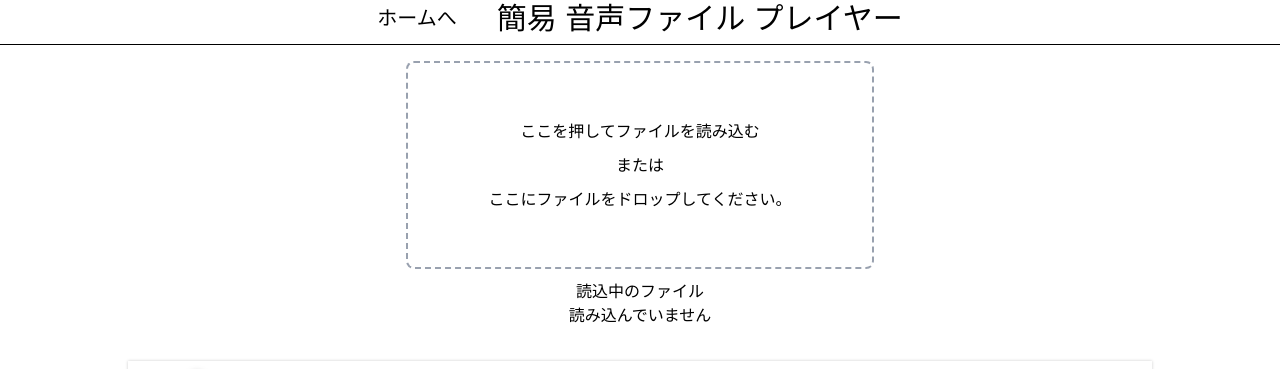
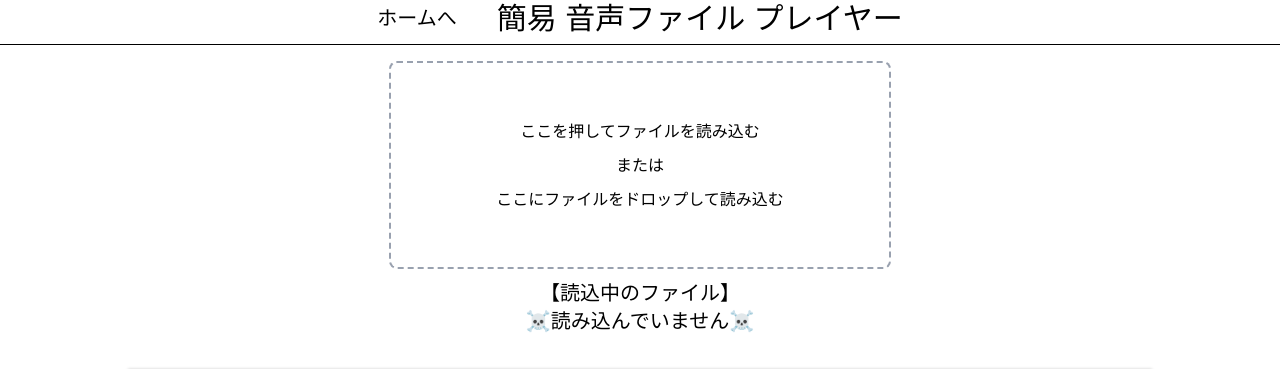
Before and after one commit to ShudoPhysicsClub/spc-tools, a React (Vite) app: page /sound-player in a window 1280 px wide. Shown: the top 369 px of the page. Built offline with nearby package versions, Linux system fonts and the light colour scheme; no server answers.

Commit message:
若干装飾

```diff
--- a/src/pages/SoundPlayer.tsx
+++ b/src/pages/SoundPlayer.tsx
@@ -68,19 +68,21 @@ const SoundPlayer = () => {
                 }
               }}
             />
-            <p className="cursor-pointer px-[5dvw] pt-[5dvh]">
+            <p className="cursor-pointer px-[7dvw] pt-[5dvh]">
               {"ここを押してファイルを読み込む"}{" "}
             </p>
             <p className="p-[10px]">{"または"}</p>
-            <p className="mx-[5dvw] mb-[5dvh]">
-              {"ここにファイルをドロップしてください。"}
+            <p className="mx-[7dvw] mb-[5dvh]">
+              {"ここにファイルをドロップして読み込む"}
             </p>
           </DropSoundZone>
         </div>
 
         <div className="m-[10px] flex flex-col items-center justify-center">
-          <p>{"読込中のファイル"}</p>
-          <p>{file ? file.name : "読み込んでいません"}</p>
+          <p className="text-xl">{"【読込中のファイル】"}</p>
+          <p className="text-xl">
+            {file ? file.name : "☠️読み込んでいません☠️"}
+          </p>
         </div>
 
         <div className="w-[80%] mx-[3dvh] my-[3dvh]">
```
